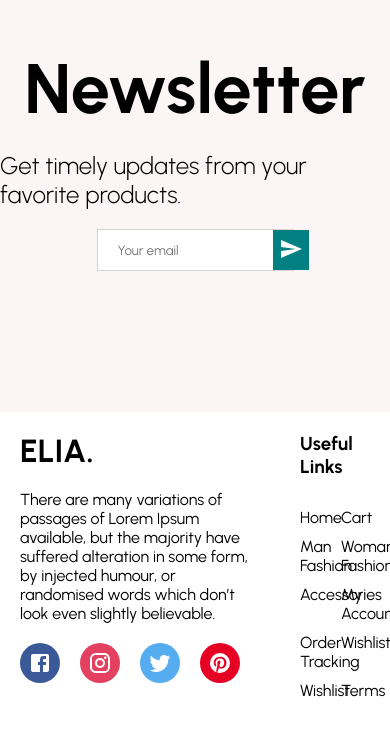
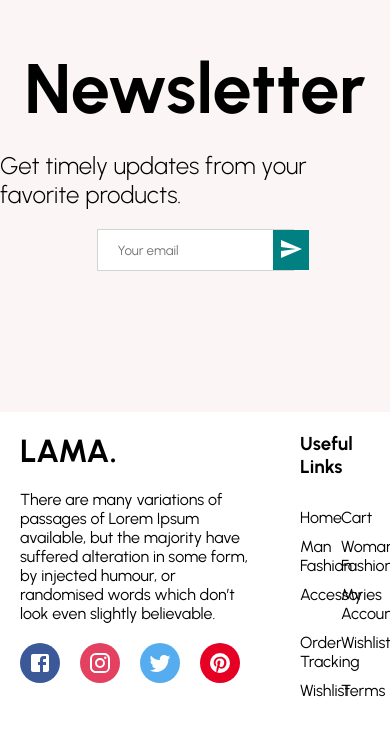
Before and after one commit to Elliop/E-Commerce, a React (Create React App) app: page / in a window 390 px wide. Shown: the part 4585-5321 px from the top of the page. Built offline with nearby package versions, Linux system fonts and the light colour scheme; the HTML template or start-up script is replaced by a standard one.

Commit message:
Responsive Footer

```diff
--- a/src/components/Footer.jsx
+++ b/src/components/Footer.jsx
@@ -8,9 +8,11 @@ import {
   Twitter,
 } from "@material-ui/icons";
 import styled from "styled-components";
+import { mobile } from "../responsive";
 
 const Container = styled.div`
   display: flex;
+  ${mobile({ flexDirection: "column" })}
 `;
 
 const Left = styled.div`
@@ -45,6 +47,7 @@ const SocialIcon = styled.div`
 const Center = styled.div`
   flex: 1;
   padding: 20px;
+  ${mobile({ display: "none" })}
 `;
 
 const Title = styled.h3`
@@ -67,6 +70,7 @@ const ListItem = styled.li`
 const Right = styled.div`
   flex: 1;
   padding: 20px;
+  ${mobile({ backgroundColor: "#fff8f8" })}
 `;
 
 const ContactItem = styled.div`
@@ -83,7 +87,7 @@ const Footer = () => {
   return (
     <Container>
       <Left>
-        <Logo>ELIA.</Logo>
+        <Logo>LAMA.</Logo>
         <Desc>
           There are many variations of passages of Lorem Ipsum available, but
           the majority have suffered alteration in some form, by injected
@@ -129,7 +133,7 @@ const Footer = () => {
           <Phone style={{ marginRight: "10px" }} /> +1 234 56 78
         </ContactItem>
         <ContactItem>
-          <MailOutline style={{ marginRight: "10px" }} /> contact@elia.dev
+          <MailOutline style={{ marginRight: "10px" }} /> contact@lama.dev
         </ContactItem>
         <Payment src="https://i.ibb.co/Qfvn4z6/payment.png" />
       </Right>
```
